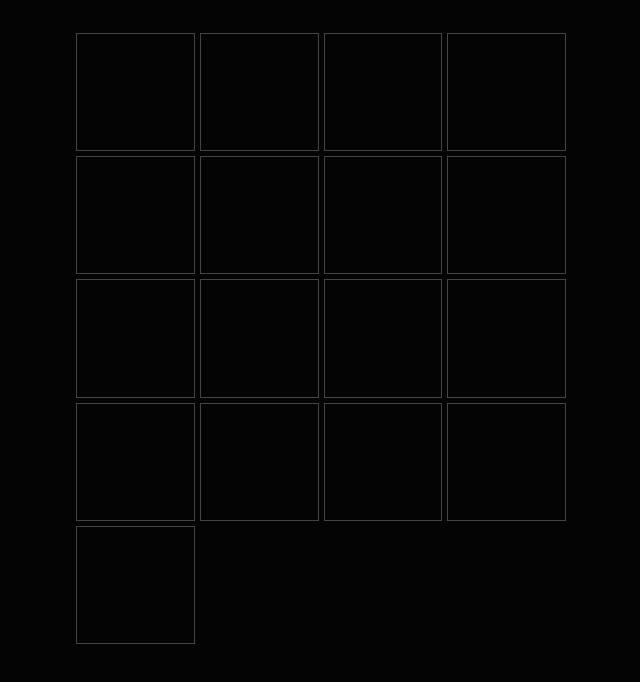
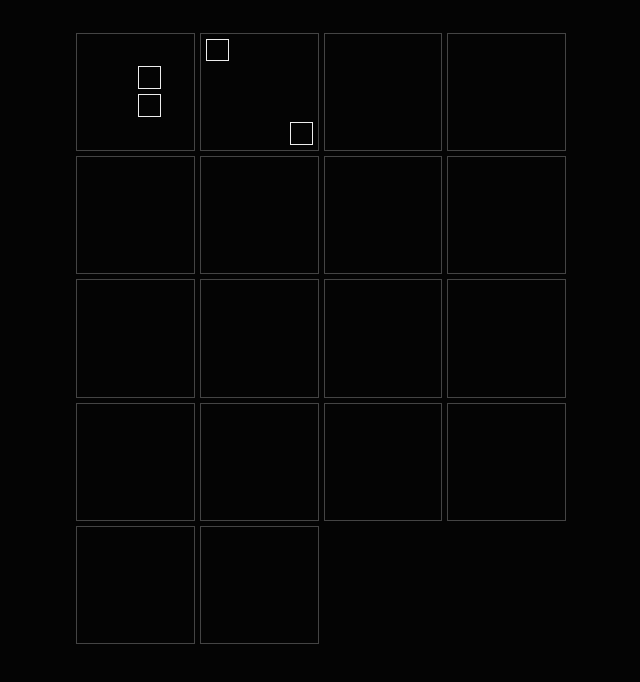
Before and after one commit to pverheggen/so-not-so, a React (Vite) app: page / in a window 1280 px wide. Shown: the top 682 px of the page, without its empty margins (319-959 px from the left). Built offline with nearby package versions, Linux system fonts and the light colour scheme.

Commit message:
feat: test content

```diff
--- a/src/App.tsx
+++ b/src/App.tsx
@@ -4,7 +4,38 @@ import 'App.css';
 function App() {
   return (
     <Grid rows={6} columns={4} style={{ width: '98rem', height: '147rem' }}>
-      <Tile />
+      <Tile>
+        <div
+          style={{
+            gridRowStart: 2,
+            gridColumnStart: 3,
+            border: '1px solid #eee',
+          }}
+        ></div>
+        <div
+          style={{
+            gridRowStart: 3,
+            gridColumnStart: 3,
+            border: '1px solid #eee',
+          }}
+        ></div>
+      </Tile>
+      <Tile>
+        <div
+          style={{
+            gridRowStart: 1,
+            gridColumnStart: 1,
+            border: '1px solid #eee',
+          }}
+        ></div>
+        <div
+          style={{
+            gridRowStart: 4,
+            gridColumnStart: 4,
+            border: '1px solid #eee',
+          }}
+        ></div>
+      </Tile>
       <Tile />
       <Tile />
       <Tile />
--- a/src/components/atoms/Tile/Tile.module.css
+++ b/src/components/atoms/Tile/Tile.module.css
@@ -1,3 +1,8 @@
 .tile {
+  display: grid;
+  grid-template-columns: repeat(4, 1fr);
+  grid-template-rows: repeat(4, 1fr);
   border: 1px solid #444;
+  padding: 1rem;
+  gap: 1rem;
 }
```
